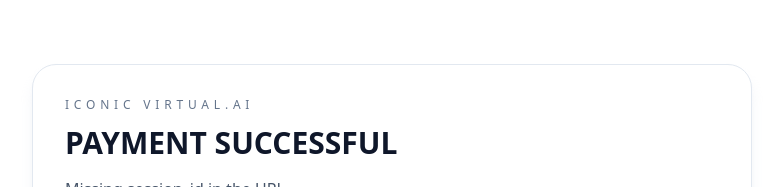
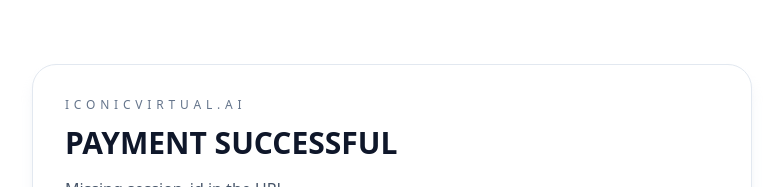
Before and after one commit to iconicvirtualai/iconic-virtual-vsai-demo, a Next.js app: page /success in a window 1280 px wide. Shown: the top 187 px of the page, without its empty margins (248-1031 px from the left). Built offline with nearby package versions, Linux system fonts and the light colour scheme.

Commit message:
Update success.tsx

```diff
--- a/pages/success.tsx
+++ b/pages/success.tsx
@@ -100,7 +100,7 @@ export default function SuccessPage() {
       <div className="mx-auto max-w-3xl px-6 py-16">
         <div className="rounded-3xl border border-slate-200 bg-white p-8 shadow-lg shadow-slate-200/60">
           <p className="text-xs uppercase tracking-[0.4em] text-slate-500">
-            Iconic Virtual.AI
+            IconicVirtual.AI
           </p>
 
           <h1 className="mt-3 text-3xl font-semibold">PAYMENT SUCCESSFUL</h1>
```
